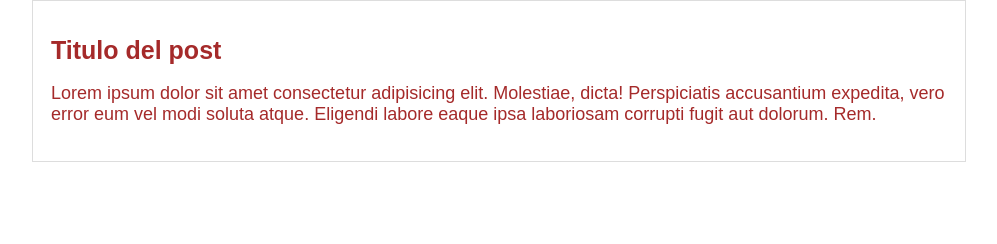
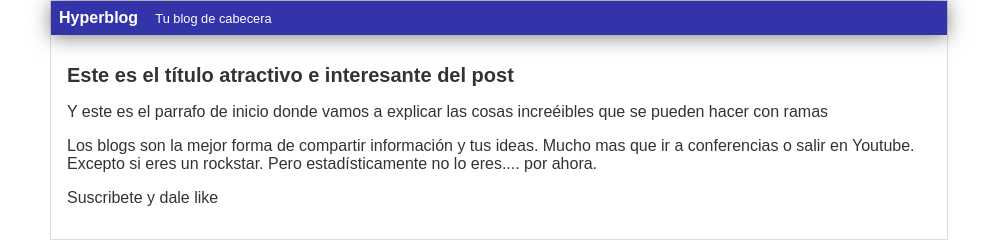
Before and after one commit to manza17/curso_git, a plain HTML site: page index.html in a window 1280 px wide. Shown: the whole page, without its empty margins (141-1138 px from the left). Drawn offline with Linux system fonts and the light colour scheme.

Commit message:
cabecera finalizada

```diff
--- a/css/estilo.css
+++ b/css/estilo.css
@@ -1,21 +1,44 @@
-body{
-    color: brown;
+body
+{
+    color: #333;
     text-align: center;
-    font-family: Arial, Helvetica, sans-serif;
-    font-size: large;
+    font-family: Arial;
+    font-size: 16px;
     margin: 0;
     padding: 0;
+}
+
+#cabecera
+{
+    background: #33A;
+    box-shadow: 0px 2px 20px 0px rgba(0,0,0,0.5);
+    color: white;
+    font-weight: bold;
+    margin: 0;
+    padding: 0.5em;
+}
+
+#cabecera #tagline
+{
+    padding: 0 0 0 1em;
+    font-weight: normal;
+    font-size: 0.8em;
 }
 
 #container
 {
     width: 70%;
-    padding: 1em;
+    padding: 0;
     text-align: left;
     border: 1px solid #DDD;
     margin: 0 auto;
 }
 
-#container h1{
-    font-size: 25px;
+#container h1
+{
+    font-size: 20px;
 }
+#post
+{
+    padding: 1em;
+}
--- a/index.html
+++ b/index.html
@@ -1,17 +1,26 @@
-<!DOCTYPE html>
-<html lang="en">
+<html>
   <head>
-    <meta charset="UTF-8">
-    <meta http-equiv="X-UA-Compatible" content="IE=edge">
-    <meta name="viewport" content="width=device-width, initial-scale=1.0">
-    <link rel="stylesheet" href="./css/estilo.css">
-    <title>Practica git y github</title>
+    <title>El titulo del post</title>
+    <link rel="stylesheet" href="./css/estilo.css" />
   </head>
   <body>
     <div id="container">
+      <div id="cabecera">
+        Hyperblog
+        <span id="tagline">Tu blog de cabecera</span>
+      </div>
       <div id="post">
-            <h1>Titulo del post</h1>
-            <p>Lorem ipsum dolor sit amet consectetur adipisicing elit. Molestiae, dicta! Perspiciatis accusantium expedita, vero error eum vel modi soluta atque. Eligendi labore eaque ipsa laboriosam corrupti fugit aut dolorum. Rem.</p>
+        <h1>Este es el título atractivo e interesante del post</h1>
+        <p>
+          Y este es el parrafo de inicio donde vamos a explicar las cosas
+          increéibles que se pueden hacer con ramas
+        </p>
+        <p>
+          Los blogs son la mejor forma de compartir información y tus ideas.
+          Mucho mas que ir a conferencias o salir en Youtube. Excepto si eres un
+          rockstar. Pero estadísticamente no lo eres.... por ahora.
+        </p>
+        <p>Suscribete y dale like</p>
       </div>
     </div>
   </body>
```
Also changed, not shown: comandoRevisionComparacion.txt (added), comandosBasicos.txt (added). Lines whose indentation alone changed are shown as unchanged.
